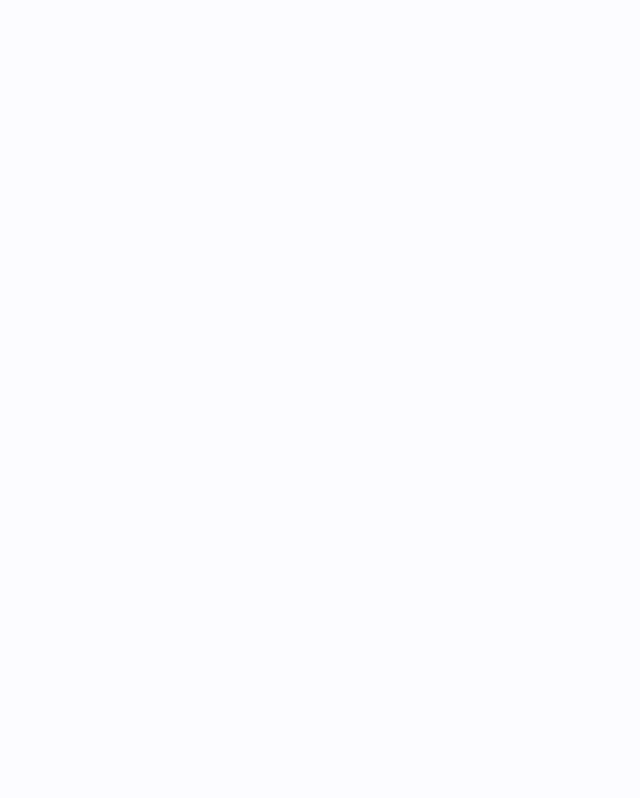
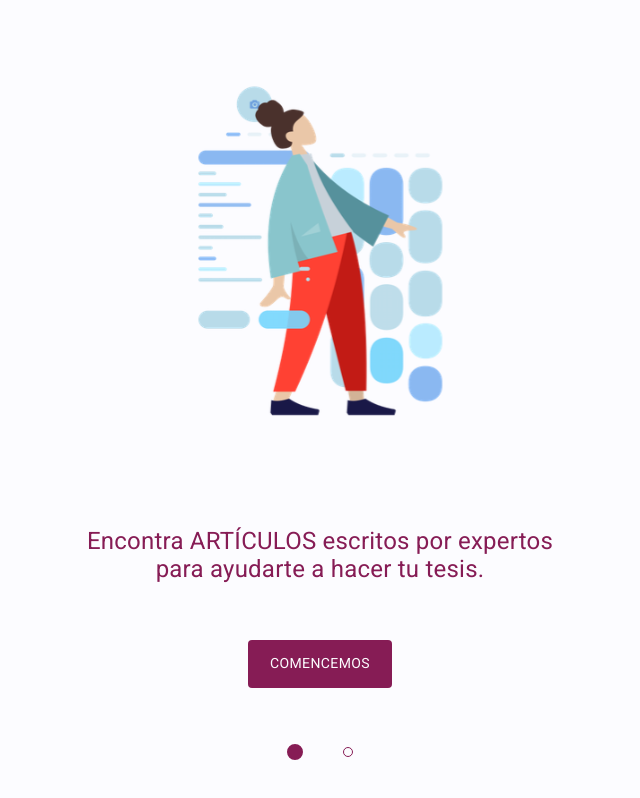
Before and after one commit to MoonRangers/Psitesis, a React (Create React App) app: page /onboarding-one in a window 1280 px wide. Shown: the whole page, without its empty margins (320-960 px from the left). Built offline with nearby package versions, Linux system fonts and the light colour scheme.

Commit message:
onboarding screen one done

```diff
--- a/public/index.html
+++ b/public/index.html
@@ -16,6 +16,7 @@
     -->
     <link rel="preconnect" href="https://fonts.gstatic.com">
     <link href="https://fonts.googleapis.com/css2?family=Roboto+Mono&display=swap" rel="stylesheet">
+    <link href="https://fonts.googleapis.com/css2?family=Roboto&display=swap" rel="stylesheet">
     <link rel="manifest" href="%PUBLIC_URL%/manifest.json" />
     <!--
       Notice the use of %PUBLIC_URL% in the tags above.
--- a/src/App.js
+++ b/src/App.js
@@ -12,6 +12,7 @@ import SplashScreen from "../src/components/SplashScreen";
 
 import BottomNav from "./components/Navigation/BottomNavigation";
 import AppBar from "./components/Navigation/AppBar";
+import OnboardingScreenOne from "./components/OnboardingScreenOne";
 
 const useStyles = makeStyles((theme) => ({
   content: {
@@ -34,6 +35,7 @@ function App() {
   return (
     <Router className="app">
       <Route exact path="/" component={SplashScreen} />
+      <Route exact path="/onboarding-one" component={OnboardingScreenOne} />
       <Route path="/app">
         <AppBar />
       </Route>
--- /dev/null
+++ b/src/components/OnboardingScreenOne.jsx
@@ -0,0 +1,95 @@
+import { Box, Button, Typography } from "@material-ui/core"
+import { OnboardingOne } from "../constants/URL";
+import { makeStyles } from "@material-ui/core/styles";
+import { motion } from "framer-motion";
+import { useHistory } from "react-router";
+
+const useStyles = makeStyles((theme) => ({
+  root: {
+    display: 'flex',
+    flexDirection: 'column',
+    alignItems: 'center',
+    justifyContent: 'space-between',
+    maxWidth: 600,
+    height: '100%',
+    margin: 'auto',
+    '& img': {
+      width: '60%',
+      margin: 72,
+      marginBottom: 80
+    }
+  },
+  message: {
+    width: '80%',
+    margin: '0 auto',
+    fontWeight: 400,
+    fontSize: 24,
+    textAlign: 'center',
+    color: '#861c55',
+    lineHeight: '28.13px'
+  },
+  button: {
+    display: 'flex',
+    alignSelf: 'center',
+    backgroundColor: '#861c55',
+    color: '#fcfcff',
+    fontWeight: 500,
+    fontSize: 14,
+    width: 144,
+    height: 48,
+    margin: '40px auto',
+    '&:hover': {
+      backgroundColor: '#861c55'
+    }
+  },
+  dots: {
+    paddingBottom: 40,
+    display: 'flex',
+    width: 144,
+    justifyContent: 'space-evenly',
+    alignItems: 'center'
+  },
+  dot: {
+    width: 8,
+    height: 8,
+    borderRadius: '50%',
+    border: 'solid 1px #861c55'
+  },
+  filledDot: {
+    backgroundColor: '#861c55',
+    borderRadius: '50%',
+    border: 'solid 8px #861c55'
+  }
+}))
+
+const OnboardingScreenOne = () => {
+  const classes = useStyles();
+  const history = useHistory()
+
+  return (
+    <motion.div
+      initial={{ opacity: 0 }}
+      animate={{ opacity: 1 }}
+      transition={{ duration: 1 }}
+      exit={{ opacity: 0 }}
+      className={classes.root}
+    >
+      <img src={OnboardingOne} alt="Ups" />
+      <Typography className={classes.message}>
+        Encontra ARTÍCULOS escritos por expertos para ayudarte a hacer tu tesis.
+      </Typography>
+      <Button
+        className={classes.button}
+        onClick={() => history.push('/app')}
+      >
+        Comencemos
+      </Button>
+      <Box className={classes.dots}>
+        <Box className={classes.filledDot} />
+        <Box className={classes.dot} />
+      </Box>
+    </motion.div>
+  )
+}
+
+export default OnboardingScreenOne
--- a/src/components/SplashScreen.jsx
+++ b/src/components/SplashScreen.jsx
@@ -35,7 +35,7 @@ const SplashScreen = (props) => {
     }))
 
     setTimeout(() => {
-      history.push('/app')
+      history.push('/onboarding-one')
     }, 2000)
     // eslint-disable-next-line
   }, [])
--- a/src/constants/URL.js
+++ b/src/constants/URL.js
@@ -3,3 +3,6 @@ export const guidePsitesis = "/images/guiatesis.jpg";
 export const aboutUs = "/images/sobrenosotros.jpg";
 
 export const Logo = "/logo.svg";
+
+export const OnboardingOne = "/images/onboarding1.svg";
+export const OnboardingTwo = "/images/onboarding2.svg";
```
Also changed, not shown: public/images/onboarding1.svg (added), public/images/onboarding2.svg (added).
